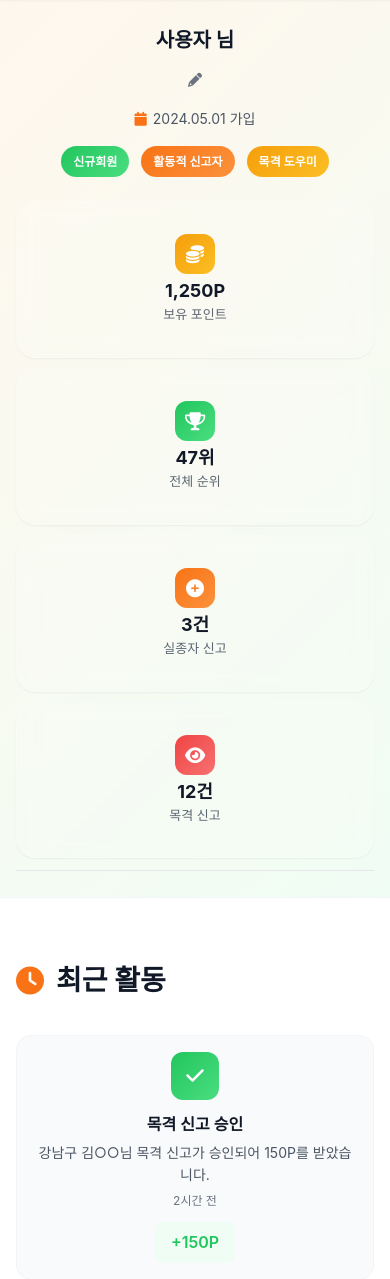
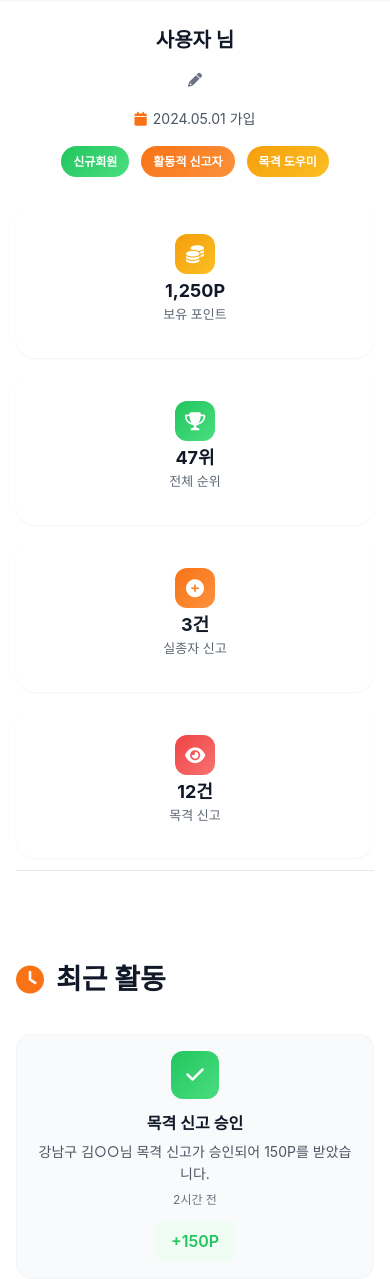
Before and after one commit to ANGIBU/songil, a Flask app: page /mypage in a window 390 px wide. Shown: the part 122-1401 px from the top of the page. Run offline with Flask 3, Linux system fonts and the light colour scheme; some libraries are stand-ins or nearby versions.

Commit message:
안기부 |  커밋된 시간: 2025-06-29 20:23:56

```diff
--- a/static/css/user.css
+++ b/static/css/user.css
@@ -142,8 +142,7 @@ body {
 /* ===== 마이페이지 헤더 ===== */
 .mypage-header {
     padding: 50px 0;
-    background: linear-gradient(135deg, var(--primary-orange-bg) 0%, var(--secondary-green-bg) 100%);
-    border-bottom: 1px solid var(--gray-100);
+    background: transparent;
 }
 
 .user-dashboard {
@@ -643,6 +642,7 @@ body {
 @media (max-width: 480px) {
     .mypage-header {
         padding: 24px 0;
+        background: transparent;
     }
 
     .username {
```
